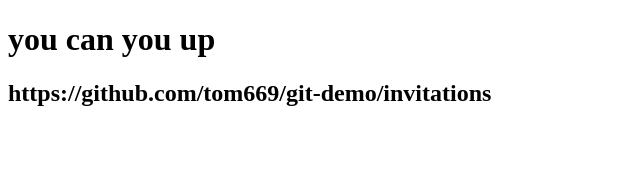
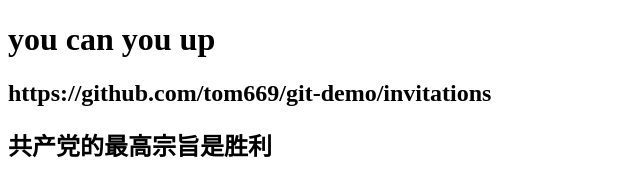
Before and after one commit to tom669/git-demo, a website: page src/demo.html in a window 1280 px wide. Shown: the whole page, without its empty margins (0-640 px from the left). Drawn offline with Linux system fonts and the light colour scheme.

Commit message:
tom669x 1 commit

```diff
--- a/src/demo.html
+++ b/src/demo.html
@@ -7,6 +7,7 @@
 <body>
   <h1>you can you up</h1>
   <h2>https://github.com/tom669/git-demo/invitations</h2>
+  <h2>共产党的最高宗旨是胜利</h2>
   <script>
        console.log('hello')
   </script>
```
